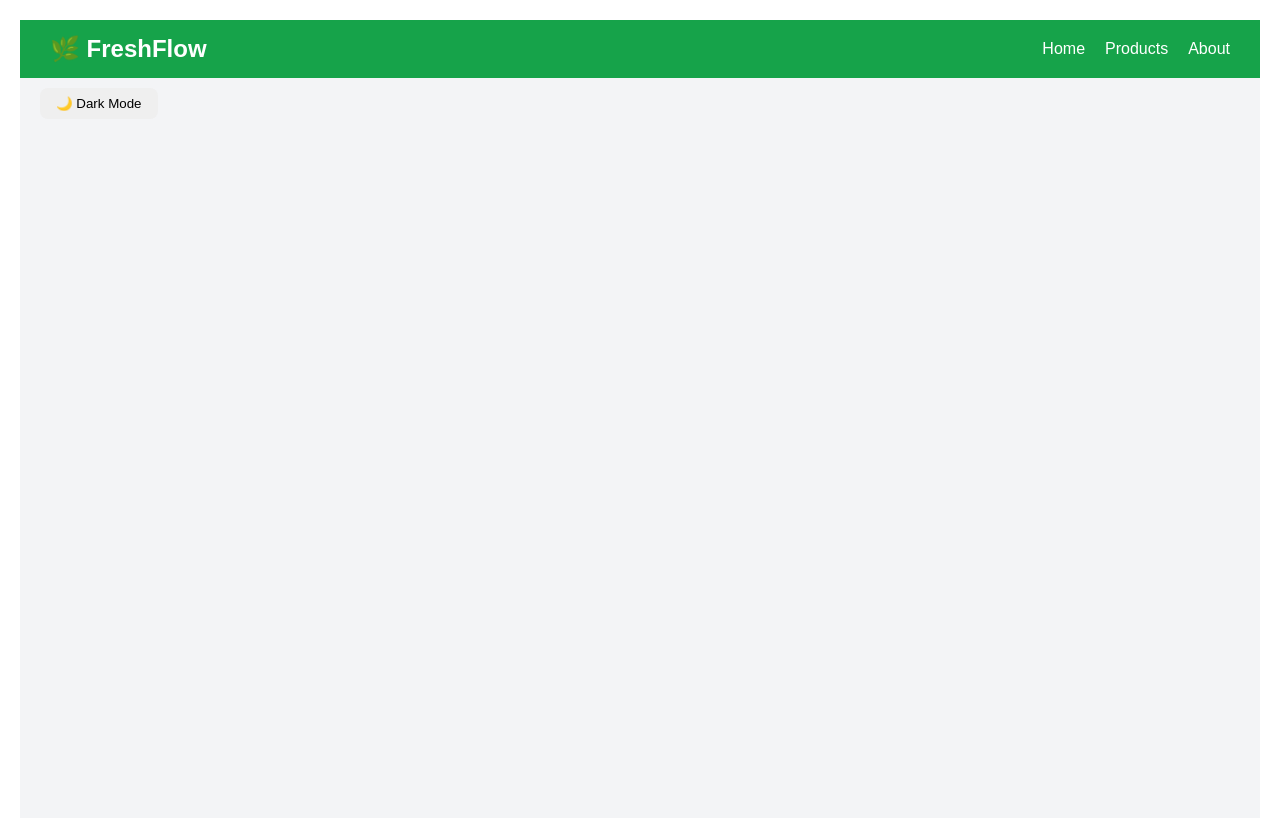
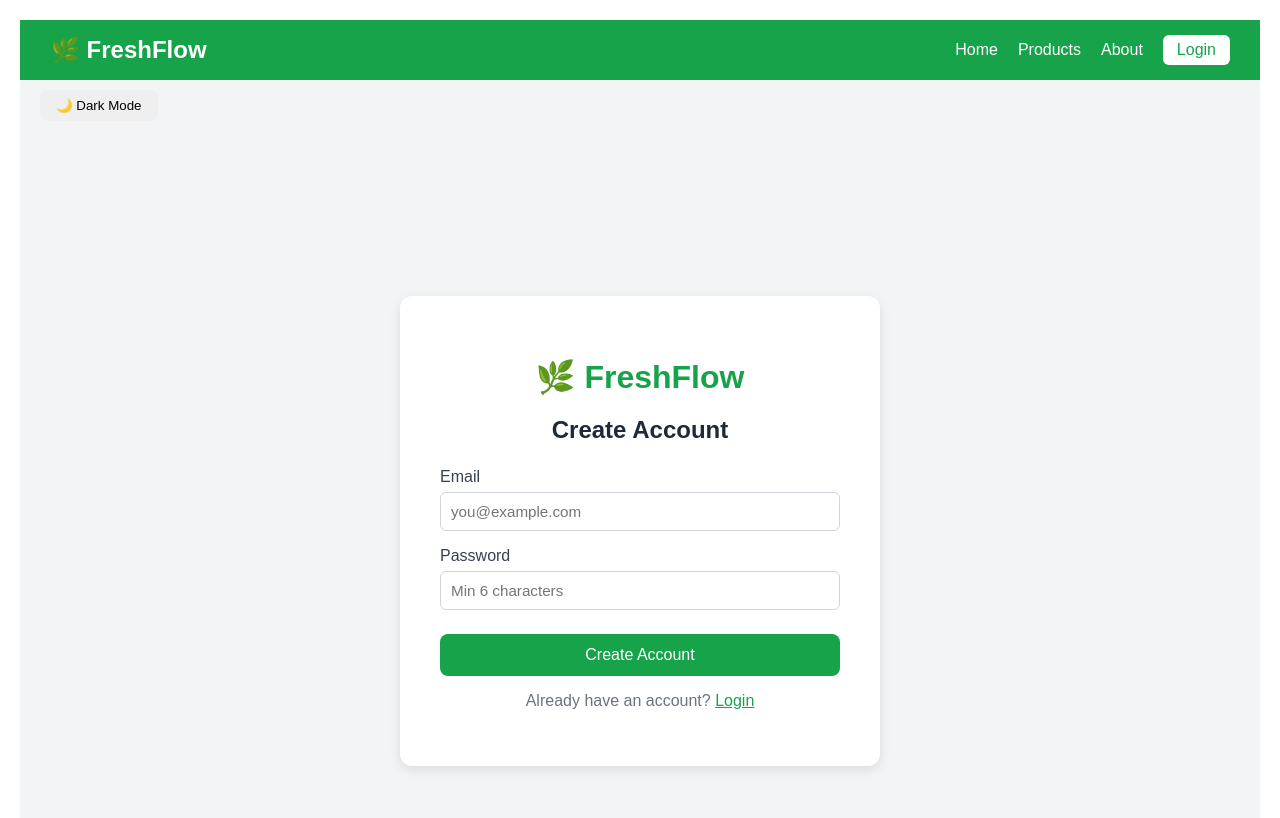
Before and after one commit to Saumya251/freshflow, a React (Vite) app in the folder freshflow/: page /register in a window 1280 px wide. Shown: the top 818 px of the page. Built offline with nearby package versions, Linux system fonts and the light colour scheme.

Commit message:
feat: add JWT authentication with register, login and protected routes

```diff
--- a/freshflow/src/App.jsx
+++ b/freshflow/src/App.jsx
@@ -1,3 +1,6 @@
+import Login from "./pages/Login"
+import Register from "./pages/Register"
+
 import { BrowserRouter, Routes, Route } from "react-router-dom";
 import { useState, useEffect } from "react";
 
@@ -43,6 +46,8 @@ function App() {
         </div>
 
         <Routes>
+          <Route path="/login" element={<Login />} />
+          <Route path="/register" element={<Register />} />
           <Route path="/" element={<Home />} />
           <Route path="/products" element={<Products />} />
           <Route path="/about" element={<About />} />
--- a/freshflow/src/components/Navbar.jsx
+++ b/freshflow/src/components/Navbar.jsx
@@ -1,13 +1,35 @@
-import { Link } from "react-router-dom"
+import { Link, useNavigate } from "react-router-dom"
 
 function Navbar() {
+  const navigate = useNavigate()
+  const token = localStorage.getItem("token")
+  const user = JSON.parse(localStorage.getItem("user") || "null")
+
+  const handleLogout = () => {
+    localStorage.removeItem("token")
+    localStorage.removeItem("user")
+    navigate("/login")
+  }
+
   return (
     <nav style={{ background: "#16a34a", padding: "15px 30px", display: "flex", justifyContent: "space-between", alignItems: "center" }}>
       <h1 style={{ color: "white", margin: 0 }}>🌿 FreshFlow</h1>
-      <div style={{ display: "flex", gap: "20px" }}>
+      <div style={{ display: "flex", gap: "20px", alignItems: "center" }}>
         <Link to="/" style={{ color: "white", textDecoration: "none" }}>Home</Link>
         <Link to="/products" style={{ color: "white", textDecoration: "none" }}>Products</Link>
         <Link to="/about" style={{ color: "white", textDecoration: "none" }}>About</Link>
+        {token ? (
+          <>
+            <span style={{ color: "white", fontSize: "0.9rem" }}>{user?.email}</span>
+            <button onClick={handleLogout} style={{ background: "white", color: "#16a34a", padding: "6px 14px", borderRadius: "6px", border: "none", cursor: "pointer", fontWeight: "500" }}>
+              Logout
+            </button>
+          </>
+        ) : (
+          <Link to="/login" style={{ background: "white", color: "#16a34a", padding: "6px 14px", borderRadius: "6px", textDecoration: "none", fontWeight: "500" }}>
+            Login
+          </Link>
+        )}
       </div>
     </nav>
   )
--- /dev/null
+++ b/freshflow/src/pages/Login.jsx
@@ -0,0 +1,82 @@
+import { useState } from "react"
+import axios from "axios"
+import { useNavigate } from "react-router-dom"
+
+function Login() {
+  const [email, setEmail] = useState("")
+  const [password, setPassword] = useState("")
+  const [error, setError] = useState("")
+  const [loading, setLoading] = useState(false)
+  const navigate = useNavigate()
+
+  const handleLogin = async (e) => {
+    e.preventDefault()
+    setLoading(true)
+    setError("")
+    try {
+      const res = await axios.post("http://localhost:5000/api/auth/login", { email, password })
+      localStorage.setItem("token", res.data.token)
+      localStorage.setItem("user", JSON.stringify(res.data.user))
+      navigate("/products")
+    } catch (err) {
+      setError(err.response?.data?.message || "Login failed")
+    }
+    setLoading(false)
+  }
+
+  return (
+    <div style={{ minHeight: "100vh", background: "#f3f4f6", display: "flex", alignItems: "center", justifyContent: "center" }}>
+      <div style={{ background: "white", padding: "40px", borderRadius: "12px", width: "100%", maxWidth: "400px", boxShadow: "0 4px 12px rgba(0,0,0,0.1)" }}>
+        <h1 style={{ color: "#16a34a", textAlign: "center", marginBottom: "8px" }}>🌿 FreshFlow</h1>
+        <h2 style={{ color: "#1f2937", textAlign: "center", marginBottom: "24px" }}>Login</h2>
+
+        {error && (
+          <div style={{ background: "#fee2e2", color: "#dc2626", padding: "10px", borderRadius: "6px", marginBottom: "16px" }}>
+            {error}
+          </div>
+        )}
+
+        <form onSubmit={handleLogin}>
+          <div style={{ marginBottom: "16px" }}>
+            <label style={{ display: "block", color: "#374151", fontWeight: "500", marginBottom: "6px" }}>Email</label>
+            <input
+              type="email"
+              value={email}
+              onChange={(e) => setEmail(e.target.value)}
+              placeholder="you@example.com"
+              required
+              style={{ width: "100%", padding: "10px", border: "1px solid #d1d5db", borderRadius: "6px", fontSize: "0.95rem", boxSizing: "border-box" }}
+            />
+          </div>
+
+          <div style={{ marginBottom: "24px" }}>
+            <label style={{ display: "block", color: "#374151", fontWeight: "500", marginBottom: "6px" }}>Password</label>
+            <input
+              type="password"
+              value={password}
+              onChange={(e) => setPassword(e.target.value)}
+              placeholder="Enter your password"
+              required
+              style={{ width: "100%", padding: "10px", border: "1px solid #d1d5db", borderRadius: "6px", fontSize: "0.95rem", boxSizing: "border-box" }}
+            />
+          </div>
+
+          <button
+            type="submit"
+            disabled={loading}
+            style={{ width: "100%", background: loading ? "#9ca3af" : "#16a34a", color: "white", padding: "12px", borderRadius: "8px", border: "none", cursor: loading ? "not-allowed" : "pointer", fontSize: "1rem", fontWeight: "500" }}
+          >
+            {loading ? "Logging in..." : "Login"}
+          </button>
+        </form>
+
+        <p style={{ textAlign: "center", marginTop: "16px", color: "#6b7280" }}>
+          Don't have an account?{" "}
+          <a href="/register" style={{ color: "#16a34a", fontWeight: "500" }}>Register</a>
+        </p>
+      </div>
+    </div>
+  )
+}
+
+export default Login
--- a/freshflow/src/pages/Products.jsx
+++ b/freshflow/src/pages/Products.jsx
@@ -44,14 +44,17 @@ function Products() {
   e.preventDefault()
   setSubmitting(true)
   try {
-      await axios.post("http://localhost:5000/api/products", formData)
+    const token = localStorage.getItem("token")
+    await axios.post("http://localhost:5000/api/products", formData, {
+      headers: { Authorization: `Bearer ${token}` }
+    })
     setSuccessMsg("Product added successfully!")
     setFormData({ name: "", origin: "", status: "Fresh", date: "" })
     setShowForm(false)
     fetchProducts()
     setTimeout(() => setSuccessMsg(""), 3000)
   } catch (err) {
-      setError("Failed to add product")
+    setError("Failed to add product. Please login first.")
   }
   setSubmitting(false)
 }
--- /dev/null
+++ b/freshflow/src/pages/Register.jsx
@@ -0,0 +1,82 @@
+import { useState } from "react"
+import axios from "axios"
+import { useNavigate } from "react-router-dom"
+
+function Register() {
+  const [email, setEmail] = useState("")
+  const [password, setPassword] = useState("")
+  const [error, setError] = useState("")
+  const [loading, setLoading] = useState(false)
+  const navigate = useNavigate()
+
+  const handleRegister = async (e) => {
+    e.preventDefault()
+    setLoading(true)
+    setError("")
+    try {
+      const res = await axios.post("http://localhost:5000/api/auth/register", { email, password })
+      localStorage.setItem("token", res.data.token)
+      localStorage.setItem("user", JSON.stringify(res.data.user))
+      navigate("/products")
+    } catch (err) {
+      setError(err.response?.data?.message || "Registration failed")
+    }
+    setLoading(false)
+  }
+
+  return (
+    <div style={{ minHeight: "100vh", background: "#f3f4f6", display: "flex", alignItems: "center", justifyContent: "center" }}>
+      <div style={{ background: "white", padding: "40px", borderRadius: "12px", width: "100%", maxWidth: "400px", boxShadow: "0 4px 12px rgba(0,0,0,0.1)" }}>
+        <h1 style={{ color: "#16a34a", textAlign: "center", marginBottom: "8px" }}>🌿 FreshFlow</h1>
+        <h2 style={{ color: "#1f2937", textAlign: "center", marginBottom: "24px" }}>Create Account</h2>
+
+        {error && (
+          <div style={{ background: "#fee2e2", color: "#dc2626", padding: "10px", borderRadius: "6px", marginBottom: "16px" }}>
+            {error}
+          </div>
+        )}
+
+        <form onSubmit={handleRegister}>
+          <div style={{ marginBottom: "16px" }}>
+            <label style={{ display: "block", color: "#374151", fontWeight: "500", marginBottom: "6px" }}>Email</label>
+            <input
+              type="email"
+              value={email}
+              onChange={(e) => setEmail(e.target.value)}
+              placeholder="you@example.com"
+              required
+              style={{ width: "100%", padding: "10px", border: "1px solid #d1d5db", borderRadius: "6px", fontSize: "0.95rem", boxSizing: "border-box" }}
+            />
+          </div>
+
+          <div style={{ marginBottom: "24px" }}>
+            <label style={{ display: "block", color: "#374151", fontWeight: "500", marginBottom: "6px" }}>Password</label>
+            <input
+              type="password"
+              value={password}
+              onChange={(e) => setPassword(e.target.value)}
+              placeholder="Min 6 characters"
+              required
+              style={{ width: "100%", padding: "10px", border: "1px solid #d1d5db", borderRadius: "6px", fontSize: "0.95rem", boxSizing: "border-box" }}
+            />
+          </div>
+
+          <button
+            type="submit"
+            disabled={loading}
+            style={{ width: "100%", background: loading ? "#9ca3af" : "#16a34a", color: "white", padding: "12px", borderRadius: "8px", border: "none", cursor: loading ? "not-allowed" : "pointer", fontSize: "1rem", fontWeight: "500" }}
+          >
+            {loading ? "Creating account..." : "Create Account"}
+          </button>
+        </form>
+
+        <p style={{ textAlign: "center", marginTop: "16px", color: "#6b7280" }}>
+          Already have an account?{" "}
+          <a href="/login" style={{ color: "#16a34a", fontWeight: "500" }}>Login</a>
+        </p>
+      </div>
+    </div>
+  )
+}
+
+export default Register
```
Lines whose indentation alone changed are shown as unchanged.
